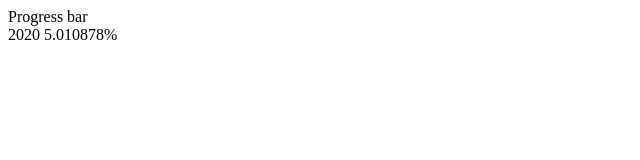
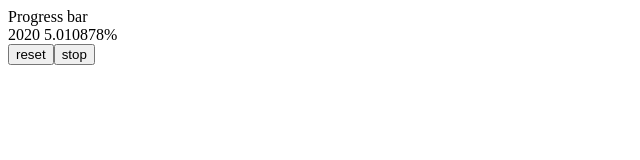
Before and after one commit to iz4blue/ttusi-clock, a Gatsby site: page / in a window 1280 px wide. Shown: the whole page, without its empty margins (0-640 px from the left). Built offline with nearby package versions, Linux system fonts and the light colour scheme; Gatsby itself is replaced by a stand-in of ours.

Commit message:
무한 루프로 동작 시키기 위한 준비를 함

```diff
--- /dev/null
+++ b/src/components/bar.js
@@ -0,0 +1,12 @@
+import React, { useState } from "react"
+
+function Bar({initialCount}) {
+  const [count, setCount] = useState(initialCount);
+  return (
+    <>
+      <div>Progress bar</div>
+    </>
+  );
+}
+
+export default Bar;
--- /dev/null
+++ b/src/components/percent.js
@@ -0,0 +1,12 @@
+import React, { useState } from "react"
+
+function Percent({initialCount}) {
+  const [count, setCount] = useState(initialCount);
+  return (
+    <>
+      <div>2020 <span id="percent">{count.toFixed(6)}</span>%</div>
+    </>
+  );
+}
+
+export default Percent;
--- a/src/pages/index.js
+++ b/src/pages/index.js
@@ -1,6 +1,8 @@
 import React from "react"
+import Bar from "../components/bar"
+import Percent from "../components/percent"
 
-export default () => {
+function getPercent() {
   const date_first_2020 = new Date(2020, 0, 1, 0, 0, 0, 0);
   const date_last_2020 = new Date(2020, 11, 31, 23, 59, 59, 999);
   const ts_2020_total = date_last_2020.getTime() - date_first_2020.getTime();
@@ -9,11 +11,28 @@ export default () => {
   let ts_now_from_first_2020 = date_now.getTime() - date_first_2020.getTime();
   let percent = ts_now_from_first_2020 / ts_2020_total * 100
   console.log(percent)
+  globalPercent = percent
+
+  return globalPercent
+}
+
+let globalPercent = getPercent();
+
+function next() {
+  getPercent();
+  return setTimeout(next, 500);
+}
+
+export default () => {
+  let timer = setTimeout(next, 500);
 
   return (
     <div>
-      <div>Progress bar</div>
-      <div>2020 {percent.toFixed(6)}%</div>
+      <Bar initialCount={globalPercent}/>
+      <Percent initialCount={globalPercent}/>
+
+      <button onClick={() => getPercent()}>reset</button>
+      <button onClick={() => clearTimeout(timer)}>stop</button>
     </div>
   )
 }
```
Also changed, not shown: src/components/counter.js (added, +15 -0 lines).
